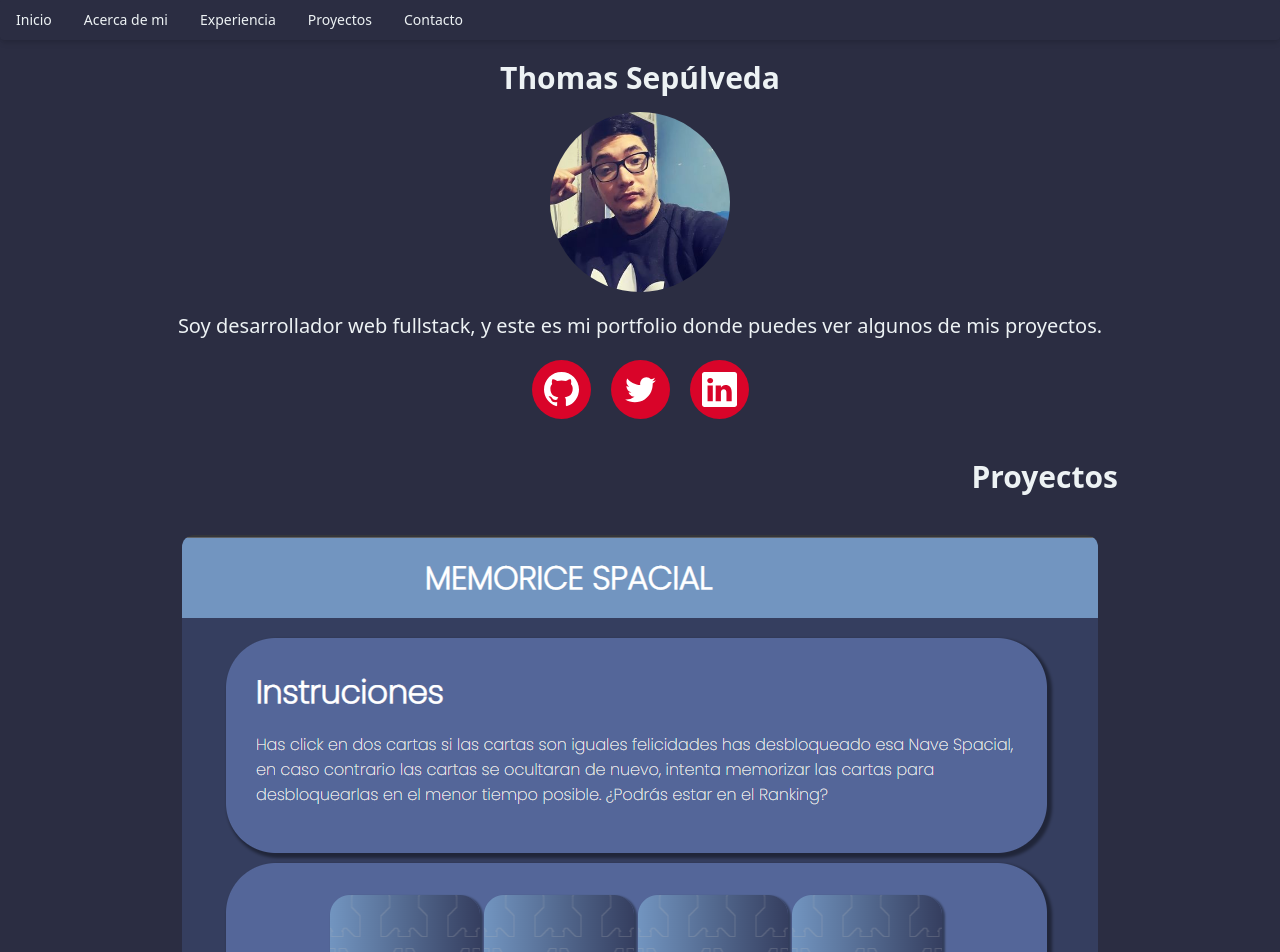
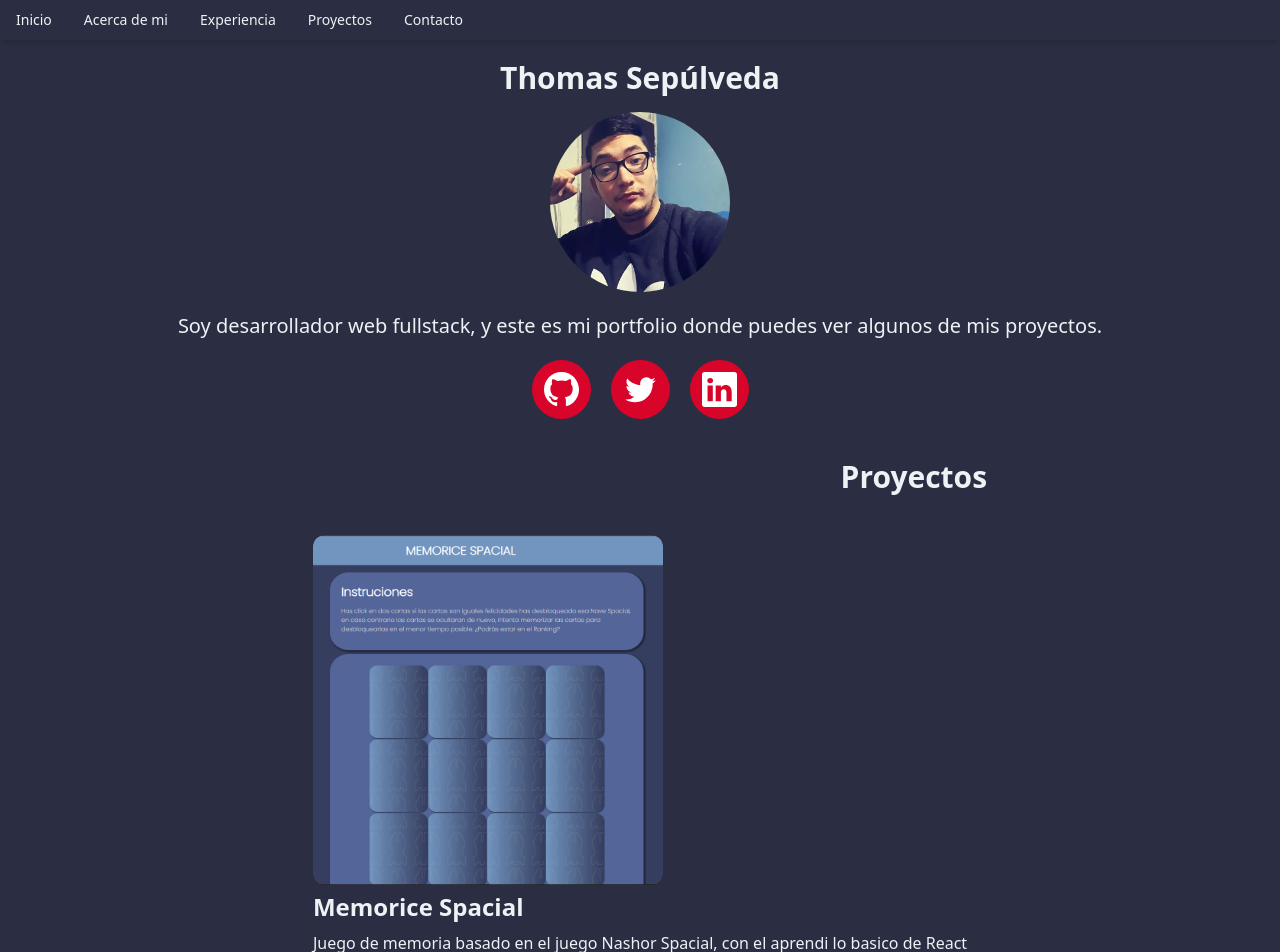
Before and after one commit to H4rasho/portfolio, a Next.js app: page / in a window 1280 px wide. Shown: the top 952 px of the page. Built offline with nearby package versions, Linux system fonts and the light colour scheme.

Commit message:
fix image

```diff
--- a/components/ui/cards/Card.tsx
+++ b/components/ui/cards/Card.tsx
@@ -1,3 +1,5 @@
+import Image from "next/image";
+
 export interface CardProps {
   name: string;
   img: string;
@@ -8,7 +10,13 @@ export default function ProjectCard({ name, img, description }: CardProps) {
   return (
     <section className="p-5">
       <article>
-        <img className="bg-contain rounded-xl" src={img} />
+        <Image
+          className="bg-contain rounded-xl"
+          src={img}
+          alt={`Proyecto realizaod por H4rasho, sobre ${description}`}
+          width={350}
+          height={350}
+        />
         <div>
           <h3 className="text-2xl font-bold">{name}</h3>
           <p className="py-2">{description}</p>
```
